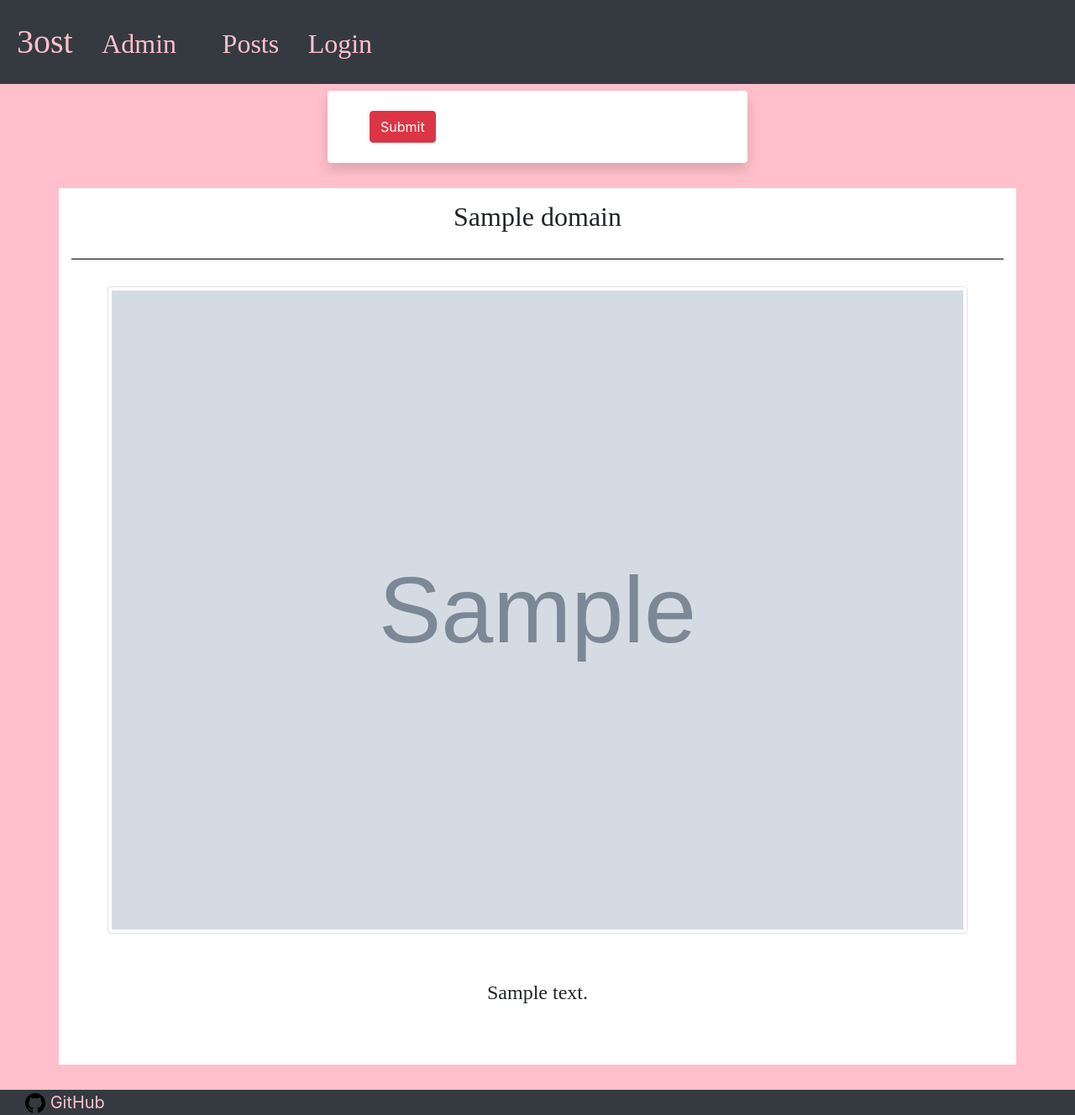
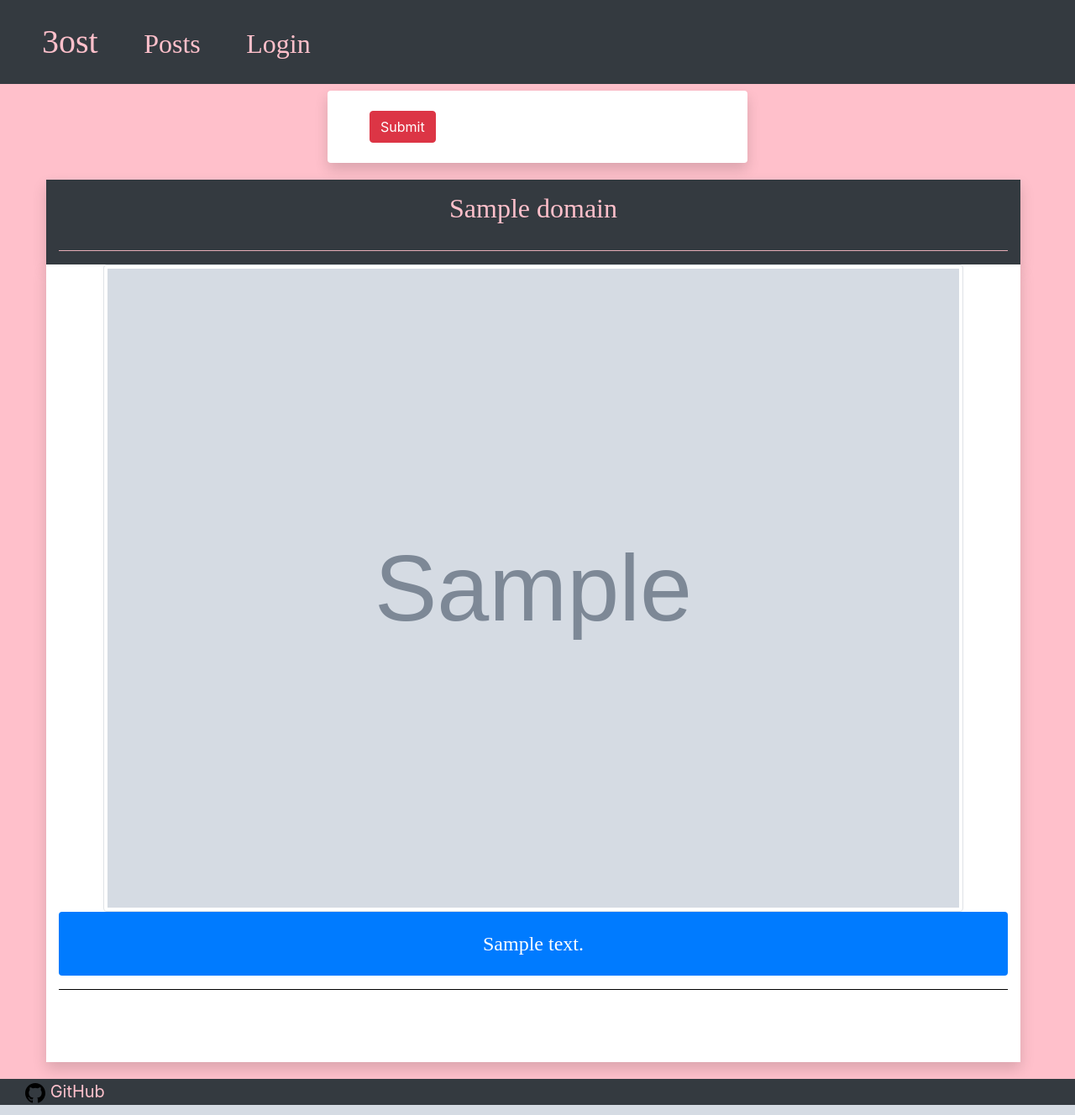
Before and after one commit to MantequilaMiracle/Test, a Django app: template newapp/templates/newapp/content.html in a window 1280 px wide. Shown: the whole page at 84% size. Run offline with Django 3.2, Linux system fonts and the light colour scheme; the template is opened without the code that fills it: most values are stand-ins (such as "Sample title", 1, 10 or a date in 2020); grey boxes marked "Sample" are stand-in pictures; some libraries are stand-ins or nearby versions.

Commit message:
View and template changes

```diff
--- a/newapp/templates/newapp/content.html
+++ b/newapp/templates/newapp/content.html
@@ -11,24 +11,29 @@
     </form>
     {% endblock %}
     {% block content%}
-      <div class="container align-items-center" style="margin: 30px">
-      <div class="row" style="z-index: 1">
+      <div class="container-fluid align-items-center" style="padding-left: 50px; padding-right: 100px; margin: 20px">
+        <div class="row shadow">
+          {%for context in total_context%}
+            <div class="col bg-dark" style="color: pink">
+              <p style="padding: 10px; font-family: 'Inky Thin Pixels(RUS BY LYAJKA)'; font-size: 2rem;">{{context.domain|default:"*Oops*"}}</p>
+              <hr size="4" color="pink">
+            </div>
+          {% endfor%}
+        </div>
+        <div class="row shadow">
           {% for context in total_context %}
-          <div class="col bg-white">
-            <p style="padding: 10px; font-family: 'Inky Thin Pixels(RUS BY LYAJKA)'; font-size: 2rem;">{{context.domain}}</p>
-            <hr size="4" color="black">
-            <div class="row py-3">
+            <div class="col bg-white overflow-auto" style="height: 950px;">
               {% for dataset in context.data %}
                 {% if dataset.photo_url %}
                   <div class="card-img-top">
                   {% for url in dataset.photo_url %}
-                    <a href="{{ url }}"><img src="{{ url }}" alt="{{ dataset.text_data|truncatewords:5 }}..." class="img-thumbnail lowscale" height="1280" width="1024"></a>
+                      <a href="{{ url }}"><img src="{{ url }}" alt="{{ dataset.text_data|truncatewords:5 }}..." class="img-thumbnail" height="1280" width="1024"></a>
                   {% endfor%}
                   </div>
                 {% elif dataset.doc_url %}
                   {% for url in dataset.doc_url%}
                     <div class="card-img-top">
-                    <a href="{{ url }}"><img src="{{ url }}" alt="{{ dataset.text_data|truncatewords:5 }}..." class="img-thumbnail lowscale"></a><br/>
+                      <a href="{{ url }}"><img src="{{ url }}" alt="{{ dataset.text_data|truncatewords:5 }}..." class="img-thumbnail"></a><br/>
                     </div>
                   {% endfor%}
                 {% elif dataset.video_url %}
@@ -38,12 +43,13 @@
                     </div>
                   {% endfor%}
                 {% endif %}
-              <div class="card-body">
-                <p class="card-text py-3 my-3" style="font-family: 'Times new roman';font-size: 150%">{{ dataset.text_data }}</p>
+                {% if dataset.text_data %}
+                  <div class="card-body rounded bg-primary">
+                    <a class="card-text text-white py-3 my-3" style="font-family: 'Times new roman';font-size: 150%">{{ dataset.text_data }}</a>
                   </div>
-              <hr/>
+                {% endif %}
+                <hr size="6" color="black">
               {% endfor%}
-            </div>
             </div>
           {% endfor %}
         </div>
--- a/newapp/templates/newapp/index.html
+++ b/newapp/templates/newapp/index.html
@@ -27,6 +27,7 @@
 				flex: 1 0 auto;
 			}
 			.wrapper{
+				overflow-x: hidden;
 				background-color: pink;
 				display: flex;
 				flex-direction: column;
@@ -37,10 +38,9 @@
 	<body>
 		<div class="wrapper">
 				<div class="header bg-dark" style="padding:20px">
-					<a href="/" style="font-family: 'Inky Thin Pixels(RUS BY LYAJKA)';font-size: 2.5rem; color: pink">3ost</a>
-					<a href="/admin/" style="font-family: 'Inky Thin Pixels(RUS BY LYAJKA)'; padding-left: 30px;font-size: 2rem; color: pink">Admin</a>
+					<a href="/" style="font-family: 'Inky Thin Pixels(RUS BY LYAJKA)'; padding-left: 30px; font-size: 2.5rem; color: pink">3ost</a>
 					<a href="/posts/" style="font-family: 'Inky Thin Pixels(RUS BY LYAJKA)'; padding-left: 50px;font-size: 2rem; color: pink">Posts</a>
-					<a href="/accounts/login" style="font-family: 'Inky Thin Pixels(RUS BY LYAJKA)'; padding-left: 30px;font-size: 2rem; color: pink">Login</a>
+					<a href="/accounts/login" style="font-family: 'Inky Thin Pixels(RUS BY LYAJKA)'; padding-left: 50px;font-size: 2rem; color: pink">Login</a>
 				</div>
 				<div class="content" align="center">
 					{% block filters %}
--- a/newapp/templates/registration/logout.html
+++ b/newapp/templates/registration/logout.html
@@ -1,6 +1,5 @@
 {% extends "newapp/index.html" %}
 
 {% block content %}
-  <p>Logged out!</p>
-  <a href="{% url 'login'%}">Click here to login again.</a>
+  <h1 style="padding: 100px">Logged out!</h1>
 {% endblock %}
```
Also changed, not shown: newapp/templates/registration/login.html (+13 -23 lines), newapp/templates/registration/register.html (+5 -3 lines), newapp/views.py (+53 -56 lines), db.sqlite3. Lines whose indentation alone changed are shown as unchanged.
